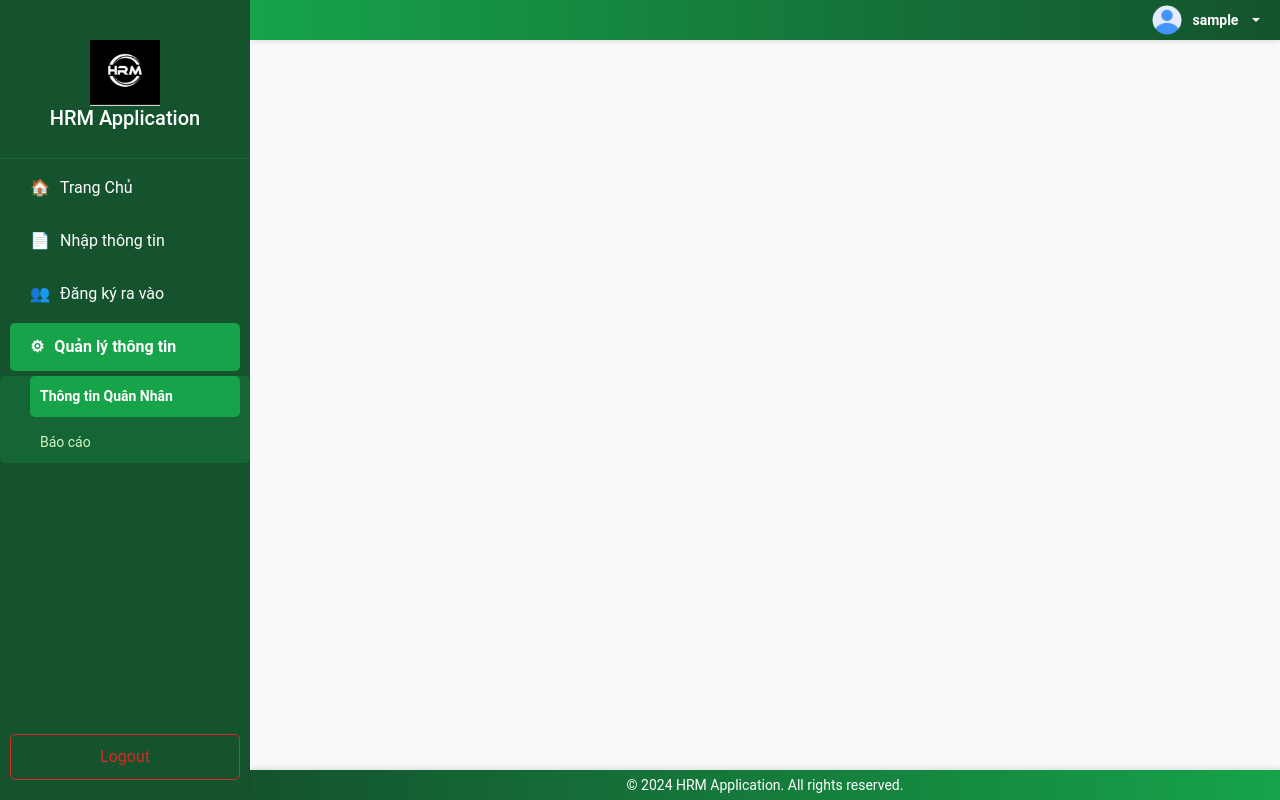
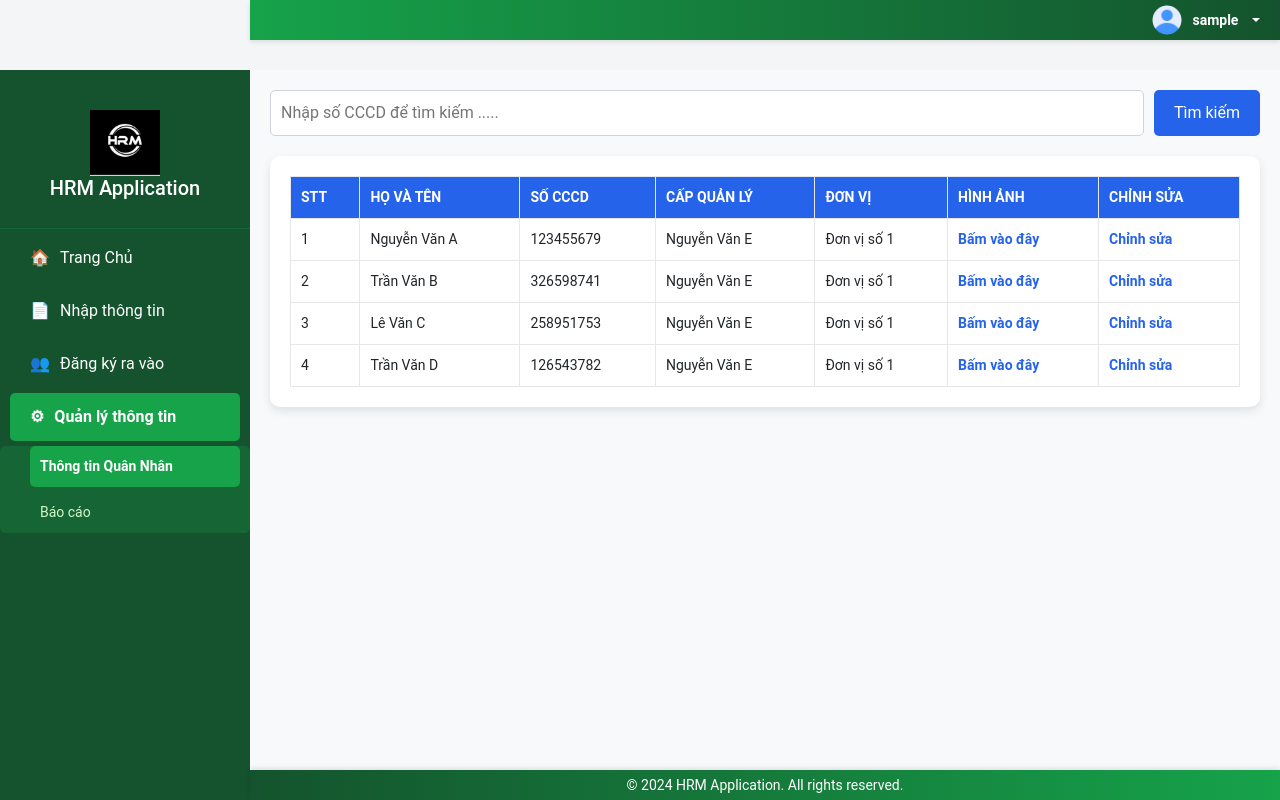
Before and after one commit to hanatools/shield-check, a Flask app: page /soldier_info in a window 1280 px wide. Run offline with Flask 3, Linux system fonts and the light colour scheme; the visitor is signed in with stand-in values (Sample User, id 1); some libraries are stand-ins or nearby versions.

Commit message:
implement soldier_info template

```diff
--- /dev/null
+++ b/application/static/css/custom/soldier_info.css
@@ -0,0 +1,77 @@
+/* Content Styling */
+.content {
+    padding: 20px;
+    background-color: #f8f9fa; /* Light gray background */
+    min-height: calc(100vh - 70px); /* Account for the header height (70px) */
+    margin-top: 70px; /* Ensure content starts below the header */
+}
+
+/* Search Box */
+.search-box {
+    display: flex;
+    gap: 10px;
+    margin-bottom: 20px;
+    width: 100%;
+}
+
+.search-box input {
+    flex: 1;
+    border: 1px solid #ced4da;
+    border-radius: 5px;
+    padding: 10px;
+    font-size: 16px;
+}
+
+.search-box button {
+    background-color: #2563eb; /* Blue button */
+    color: white;
+    border: none;
+    border-radius: 5px;
+    padding: 10px 20px;
+    font-size: 16px;
+    cursor: pointer;
+    transition: all 0.3s ease;
+}
+
+.search-box button:hover {
+    background-color: #1d4ed8; /* Darker blue */
+}
+
+/* Table Section */
+.table-container {
+    background: white;
+    border-radius: 10px;
+    box-shadow: 0 4px 10px rgba(0, 0, 0, 0.1); /* Subtle shadow */
+    padding: 20px;
+    width: 100%;
+}
+
+.table-container table {
+    width: 100%;
+    border-collapse: collapse;
+}
+
+.table-container th,
+.table-container td {
+    padding: 10px;
+    text-align: left;
+    border: 1px solid #e5e7eb; /* Light gray border */
+    font-size: 14px;
+}
+
+.table-container th {
+    background-color: #2563eb; /* Blue for headers */
+    color: white;
+    text-transform: uppercase;
+    font-weight: bold;
+}
+
+.table-container td a {
+    color: #2563eb; /* Link color */
+    text-decoration: none;
+    font-weight: bold;
+}
+
+.table-container td a:hover {
+    text-decoration: underline;
+}
--- a/application/templates/soldier_info.html
+++ b/application/templates/soldier_info.html
@@ -1,7 +1,7 @@
 {% extends "member_base.html" %}
 
 {% block stylecss %}
-<link rel="stylesheet" href="{{ url_for('static', filename='css/custom/input_personal.css') }}">
+<link rel="stylesheet" href="{{ url_for('static', filename='css/custom/soldier_info.css') }}">
 {% endblock %}
 
 {% block title %}
@@ -10,11 +10,70 @@
 
 {% block content %}
 <div class="content">
+    <!-- Search Box -->
+    <div class="search-box">
+        <input type="text" placeholder="Nhập số CCCD để tìm kiếm .....">
+        <button type="button">Tìm kiếm</button>
+    </div>
 
+    <!-- Table Section -->
+    <div class="table-container">
+        <table>
+            <thead>
+            <tr>
+                <th>STT</th>
+                <th>Họ và tên</th>
+                <th>Số CCCD</th>
+                <th>Cấp quản lý</th>
+                <th>Đơn vị</th>
+                <th>Hình ảnh</th>
+                <th>Chỉnh sửa</th>
+            </tr>
+            </thead>
+            <tbody>
+            <tr>
+                <td>1</td>
+                <td>Nguyễn Văn A</td>
+                <td>123455679</td>
+                <td>Nguyễn Văn E</td>
+                <td>Đơn vị số 1</td>
+                <td><a href="#">Bấm vào đây</a></td>
+                <td><a href="#">Chỉnh sửa</a></td>
+            </tr>
+            <tr>
+                <td>2</td>
+                <td>Trần Văn B</td>
+                <td>326598741</td>
+                <td>Nguyễn Văn E</td>
+                <td>Đơn vị số 1</td>
+                <td><a href="#">Bấm vào đây</a></td>
+                <td><a href="#">Chỉnh sửa</a></td>
+            </tr>
+            <tr>
+                <td>3</td>
+                <td>Lê Văn C</td>
+                <td>258951753</td>
+                <td>Nguyễn Văn E</td>
+                <td>Đơn vị số 1</td>
+                <td><a href="#">Bấm vào đây</a></td>
+                <td><a href="#">Chỉnh sửa</a></td>
+            </tr>
+            <tr>
+                <td>4</td>
+                <td>Trần Văn D</td>
+                <td>126543782</td>
+                <td>Nguyễn Văn E</td>
+                <td>Đơn vị số 1</td>
+                <td><a href="#">Bấm vào đây</a></td>
+                <td><a href="#">Chỉnh sửa</a></td>
+            </tr>
+            </tbody>
+        </table>
+    </div>
 </div>
 {% endblock %}
 
 
 {% block stylejs %}
-<script src="{{ url_for('static', filename='js/custom/input_personal.js') }}"></script>
+<script src="{{ url_for('static', filename='js/custom/soldier_info.js') }}"></script>
 {% endblock %}
```
Also changed, not shown: application/static/js/custom/soldier_info.js (added).
